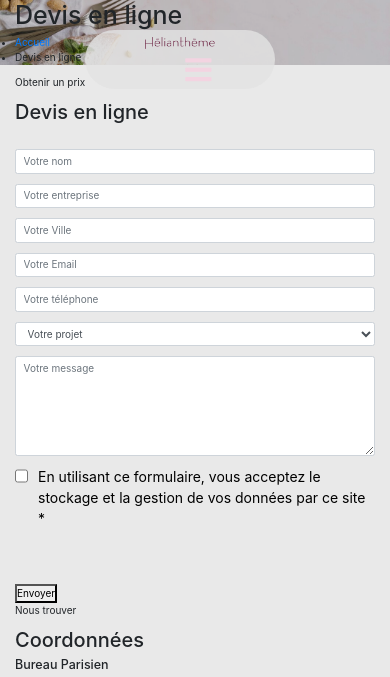
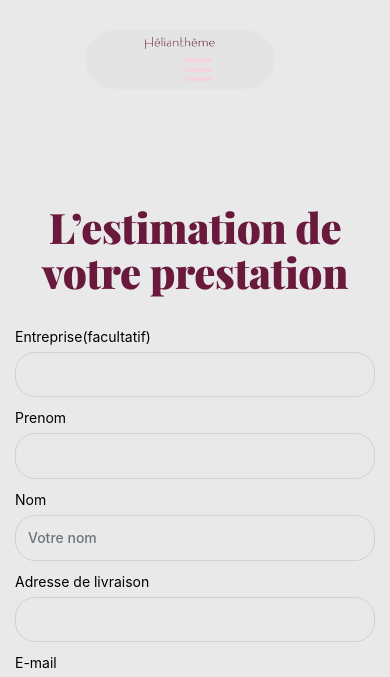
Before and after one commit to iobaidu5/heliantheme, a Jekyll site: the page built from src/devis.html, in a window 390 px wide. Shown: the top 677 px of the page. Built offline with Jekyll 4.4.1, drawn with Linux system fonts in a browser that asks for light colours; some web fonts are replaced; a style sheet for code colours, icons or effects is not loaded; some of the changed text lies outside the part shown.

Commit message:
pages completed

```diff
--- a/src/contact.html
+++ b/src/contact.html
@@ -61,7 +61,7 @@ keywords: Contact
                           vertical-align: middle;
                           margin-right: 10px;
                         " />
-                      <span class="contact_content-form--label" style="font-size: 14px; color: #000">
+                      <span class="contact_content-form--label" style="font-size: 14px; color: #69193B">
                         En utilisant ce formulaire, vous acceptez le stockage et la
                         gestion de vos données par ce site *
                       </span>
--- a/src/devis.html
+++ b/src/devis.html
@@ -6,32 +6,17 @@ description:
 keywords: devis
 ---
 
-<div class="banner">
+<section class="contact extra-margin pb-0">
+  <div class="row align-items-center mt-4">
+    <div class="col-md-6">
       <div class="container">
-    <div class="banner_content">
-      <div class="page-title-content">
-        <h1>Devis en ligne</h1>
-        <ul>
-          <li><a href="{% link accueil.html %}">Accueil</a></li>
-          <li>Devis en ligne</li>
-        </ul>
+        <div class="section-x">
+          <div class="contact_header">
+            <h2 class="contact_header-title">L’estimation de votre prestation</h2>
           </div>
-    </div>
-  </div>
-</div>
-
-
-<section class="contact section-padding">
-  <div class="container">
-    <div class="services_header">
-      <p class="services_header-p">Obtenir un prix</p>
-      <h2 class="services_header-title">Devis en ligne</h2>
-    </div>
-    <div class="row align-items-center mt-4">
-      <div class="col-lg-10 offset-lg-1">
-        <div class="contact-form">
+          <div class="contact_form mt-5">
             <p class="form-message"></p>
-          <form class="form contact_content-form" id="devisForm" method="post" action="{{ site.data.company.url.notify }}">
+            <form class="contact_content-form" id="devisForm" method="post" action="{{ site.data.company.url.notify }}">
               <input type="hidden" name="lang" value="{{ site.data.company.lang }}" />
               <input type="hidden" name="type" value="devis" />
               <input type="hidden" name="firstName" value="" />
@@ -39,97 +24,56 @@ keywords: devis
               <input type="hidden" name="key" value="{{ site.data.company.recaptcha.server }}" />
               <input type="hidden" name="website" value="{{site.data.company.website}}" />
               <div class="row">
+                <div class="col-lg-12 col-md-12">
+                  <div class="form-group">
+                    <label for="name" class="contact_form-label">Entreprise(facultatif)</label>
+                    <input type="text" name="entreprise" id="entreprise" class="form-control contact_form-input" required=""
+                      placeholder="" />
+                  </div>
+                </div>
                 <div class="col-lg-6 col-md-6">
                   <div class="form-group">
-                  <input
-                    type="text"
-                    name="name"
-                    id="name"
-                    class="form-control"
-                    required=""
-                    placeholder="Votre nom"
-                  />
+                    <label for="name" class="contact_form-label">Prenom</label>
+                    <input type="text" name="lastname" id="lastname" class="form-control contact_form-input" required=""
+                      placeholder="" />
                   </div>
                 </div>
-
                 <div class="col-lg-6 col-md-6">
                   <div class="form-group">
-                  <input
-                    type="text"
-                    name="votre entreprise"
-                    id="votre entreprise"
-                    class="form-control"
-                    required=""
-                    placeholder="Votre entreprise"
-                  />
-                </div>
-              </div>
-
-              <div class="col-lg-6 col-md-6">
-                <div class="form-group">
-                  <input
-                    type="text"
-                    name="ville"
-                    id="ville"
-                    class="form-control"
-                    required=""
-                    placeholder="Votre Ville"
-                  />
-                </div>
-              </div>
-
-              <div class="col-lg-6 col-md-6">
-                <div class="form-group">
-                  <input
-                    type="email"
-                    name="email"
-                    id="email"
-                    class="form-control"
-                    required=""
-                    placeholder="Votre Email"
-                  />
+                    <label for="name" class="contact_form-label">Nom</label>
+                    <input type="text" name="name" id="name" class="form-control contact_form-input" required=""
+                      placeholder="Votre nom" />
                   </div>
                 </div>
 
                 <div class="col-lg-12 col-md-12">
                   <div class="form-group">
-                  <input
-                    type="number"
-                    name="phone"
-                    id="phone"
-                    required=""
-                    class="form-control"
-                    placeholder="Votre téléphone"
-                  />
+                    <label for="email" class="contact_form-label">Adresse de livraison</label>
+                    <input type="text" name="adresse" id="adresse" class="form-control contact_form-input" required=""
+                      placeholder="" />
+                  </div>
+                </div>
+                <div class="col-lg-12 col-md-12">
+                  <div class="form-group">
+                    <label for="email" class="contact_form-label">E-mail</label>
+                    <input type="email" name="email" id="email" class="form-control contact_form-input" required=""
+                      placeholder="" />
                   </div>
                 </div>
 
                 <div class="col-lg-12 col-md-12">
                   <div class="form-group">
-                  <select class="form-control" name="votre projet" id="votre projet">
-                    <option value="Sujet" selected disabled>Votre projet</option>
-                    <option value="Logiciel">
-                      Logiciel
-                    </option>
-                    <option value="IA">IA</option>
-                    <option value="Expertise IT">Expertise IT</option>
-                    <option value="Site sur mesure">Site sur mesure</option>
-                    <option value="Application mobile">Application mobile</option>
-                  </select>
+                    <label for="telephone" class="contact_form-label">Telephone</label>
+                    <input type="number" name="telephone" id="telephone" class="form-control contact_form-input" required=""
+                      placeholder="" />
                   </div>
                 </div>
 
                 <div class="col-lg-12 col-md-12">
                   <div class="form-group">
-                  <textarea
-                    name="message"
-                    class="form-control"
-                    id="message"
-                    cols="30"
-                    rows="6"
-                    required=""
-                    placeholder="Votre message"
-                  ></textarea>
+                    <label for="votre-demande" class="contact_form-label">Précisez votre demande (Budget souhaité, type de boisson, service..)</label>
+                    <textarea name="votre-demande" class="form-control contact_form-input h-100" id="votre-demande" cols="30" rows="4" required=""
+                      placeholder="Votre Demande"></textarea>
                   </div>
                 </div>
 
@@ -137,7 +81,7 @@ keywords: devis
                   <div class="checkbox d-flex mb-5">
                     <input name="condition" type="checkbox"
                       style="height:20px; width:20px; vertical-align: middle; margin-right: 10px;" />
-                  <span class="contact_content-form--label" style="font-size: 14px; color: #000;">
+                    <span class="contact_content-form--label" style="font-size: 14px; color: #69193B;">
                       En utilisant ce formulaire, vous acceptez le stockage et la gestion
                       de vos données par ce site * </span>
                     <i class="fa fa-info-square" aria-hidden="true"></i>
@@ -150,8 +94,8 @@ keywords: devis
                 </div>
 
                 <div class="col-lg-12 col-md-12">
-                <button type="submit" class="default-btn submit-btn">
-                  Envoyer <span></span>
+                  <button type="submit" class="contact_form-button form-submit submit-btn">
+                    ENVOYER <span></span>
                   </button>
                 </div>
               </div>
@@ -160,77 +104,10 @@ keywords: devis
         </div>
       </div>
     </div>
-</section>
-
-
-
-
-
-
-
-
-
-
-
-
-
-
-
-
-
-
-<section class="contact-info-wrapper bg-grey">
-  <div class="container">
-    <div class="row justify-content-center">
-      <div class="col-md-12">
-        <div class="services_header">
-          <p class="services_header-p">Nous trouver</p>
-          <h2 class="services_header-title">Coordonnées</h2>
-        </div>
-      </div>
-      <div class="col-lg-4 col-md-6">
-        <div class="contact-info-content">
-          <h5>Bureau Parisien</h5>
-          <p class="services_card-p">
-            7 avenue de l’Orme à Martin 91080 Courcouronnes
-          </p>
-          <a href="tel:{{site.data.company.phone}}"
-            >{{site.data.company.phone}}</a
-          >
-          <a href="mailto:{{site.data.company.email}}"
-            >{{site.data.company.email}}</a
-          >
-        </div>
+    <div class="col-md-6">
+      <div class="contact_image">
+        <img src="./assets/img/devis.jpeg" alt="" class="contact_image-img">
       </div>
     </div>
   </div>
 </section>
-
-<div class="mapswrapper">
-  <iframe
-    width="100%"
-    height="400"
-    loading="lazy"
-    allowfullscreen
-    src="https://www.google.com/maps/embed/v1/place?key=AIzaSyBFw0Qbyq9zTFTd-tUY6dZWTgaQzuU17R8&q=BHinternet&zoom=15&maptype=roadmap"
-  ></iframe
-  ><a href="https://www.taxuni.com/i9-form/">I9 Form</a
-  ><style>
-    .mapswrapper {
-      background: #fff;
-      position: relative;
-    }
-    .mapswrapper iframe {
-      border: 0;
-      position: relative;
-      z-index: 2;
-    }
-    .mapswrapper a {
-      color: rgba(0, 0, 0, 0);
-      position: absolute;
-      left: 0;
-      top: 0;
-      z-index: 0;
-    }
-  </style>
-</div>
```
Also changed, not shown: 1 other file. Lines whose indentation alone changed are shown as unchanged.
